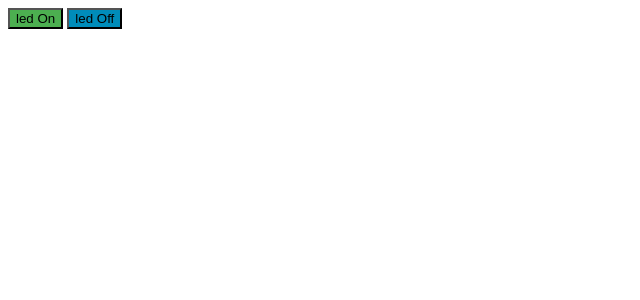
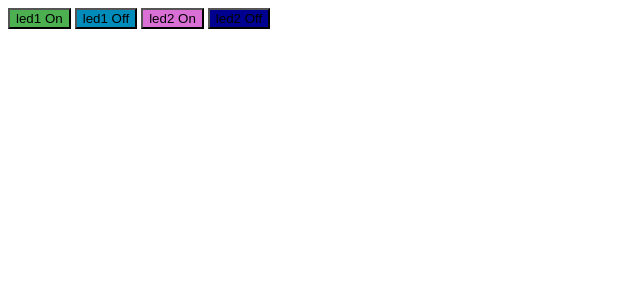
Before and after one commit to glenert41/Engineering_4_Notebook, a Flask app: page / in a window 1280 px wide. Shown: the top 300 px of the page, without its empty margins (0-640 px from the left). Run offline with Flask 2, Linux system fonts and the light colour scheme.

Commit message:
2 leds work, still boring looking

```diff
--- a/Python/Flask/gpio/app.py
+++ b/Python/Flask/gpio/app.py
@@ -4,6 +4,7 @@ import RPi.GPIO as GPIO
 GPIO.setwarnings(False)
 GPIO.setmode(GPIO.BCM)
 GPIO.setup(17,GPIO.OUT)
+GPIO.setup(12,GPIO.OUT)
 
 app = Flask(__name__)
 
@@ -21,6 +22,16 @@ def index():
                 print("button2")
 		GPIO.output(17,GPIO.LOW)
 
+            elif  request.form.get('button3') == 'button3':
+                # pass # do something else
+                print("button3")
+		GPIO.output(12,GPIO.HIGH)
+
+            elif  request.form.get('button4') == 'button4':
+                # pass # do something else
+                print("button4")
+		GPIO.output(12,GPIO.LOW)
+
             else:
                 # pass # unknown
                 return render_template("index.html")
--- a/Python/Flask/gpio/templates/index.html
+++ b/Python/Flask/gpio/templates/index.html
@@ -10,14 +10,20 @@ button{
 
 .btn1 {background-color: #4CAF50;} /* Green */
 .btn2 {background-color: #008CBA;} /* Blue */
+.btn3 {background-color: #DA70D6;} /* Orchid */
+.btn4 {background-color: #000090;} /* Navy */
+
 
 </style>
 </head>
 <body>
 {{msg}}
 <form method="POST">
-     <button type="submit" name="button1" class="button btn1" value="button1">led On</button>
-     <button type="submit" name="button2" class="button btn2" value="button2">led Off</button>
+     <button type="submit" name="button1" class="button btn1" value="button1">led1 On</button>
+     <button type="submit" name="button2" class="button btn2" value="button2">led1 Off</button>
+     <button type="submit" name="button3" class="button btn3" value="button3">led2 On</button>
+     <button type="submit" name="button4" class="button btn4" value="button4">led2 Off</button>
+
 </form>
 </body>
 </html>
```
